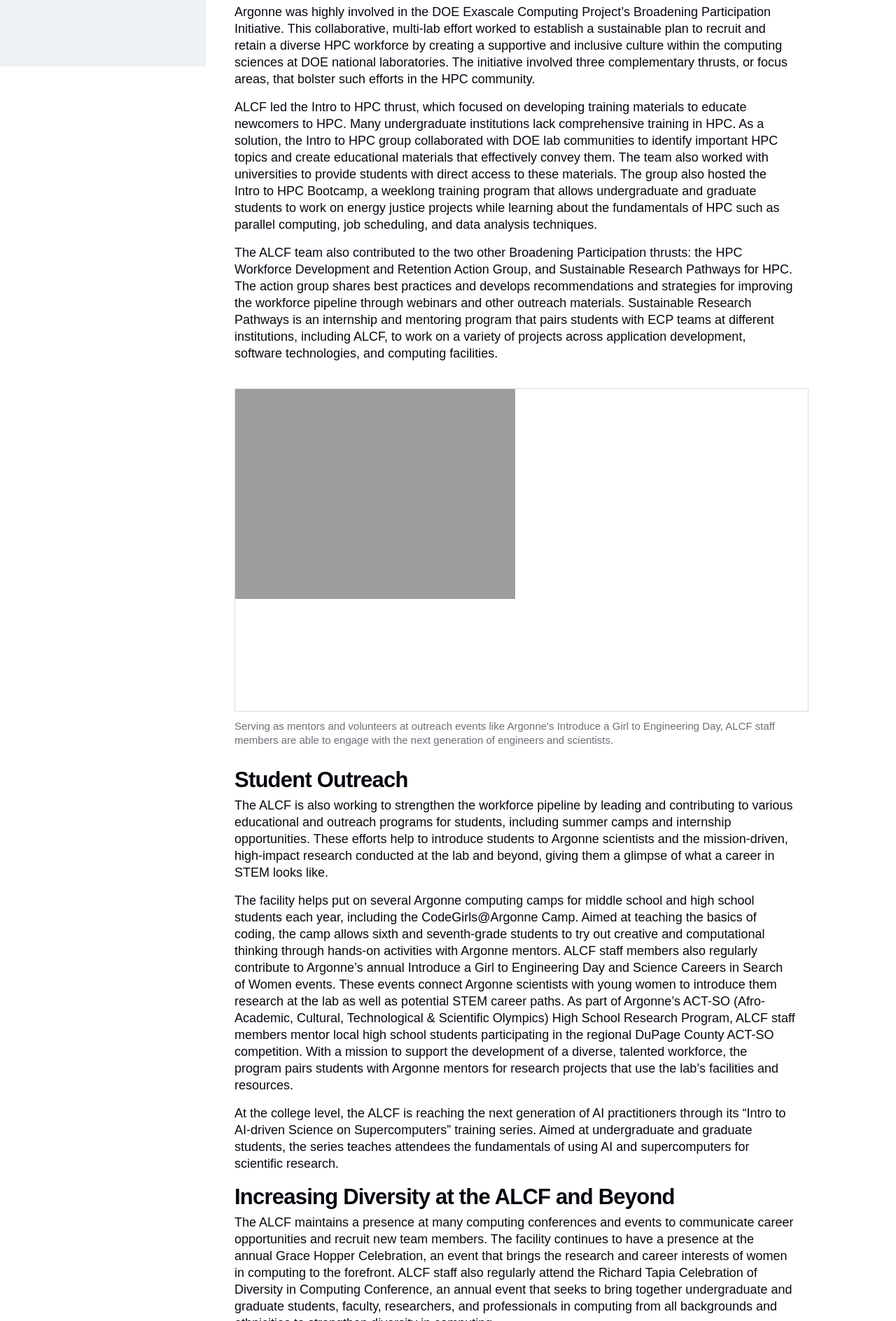
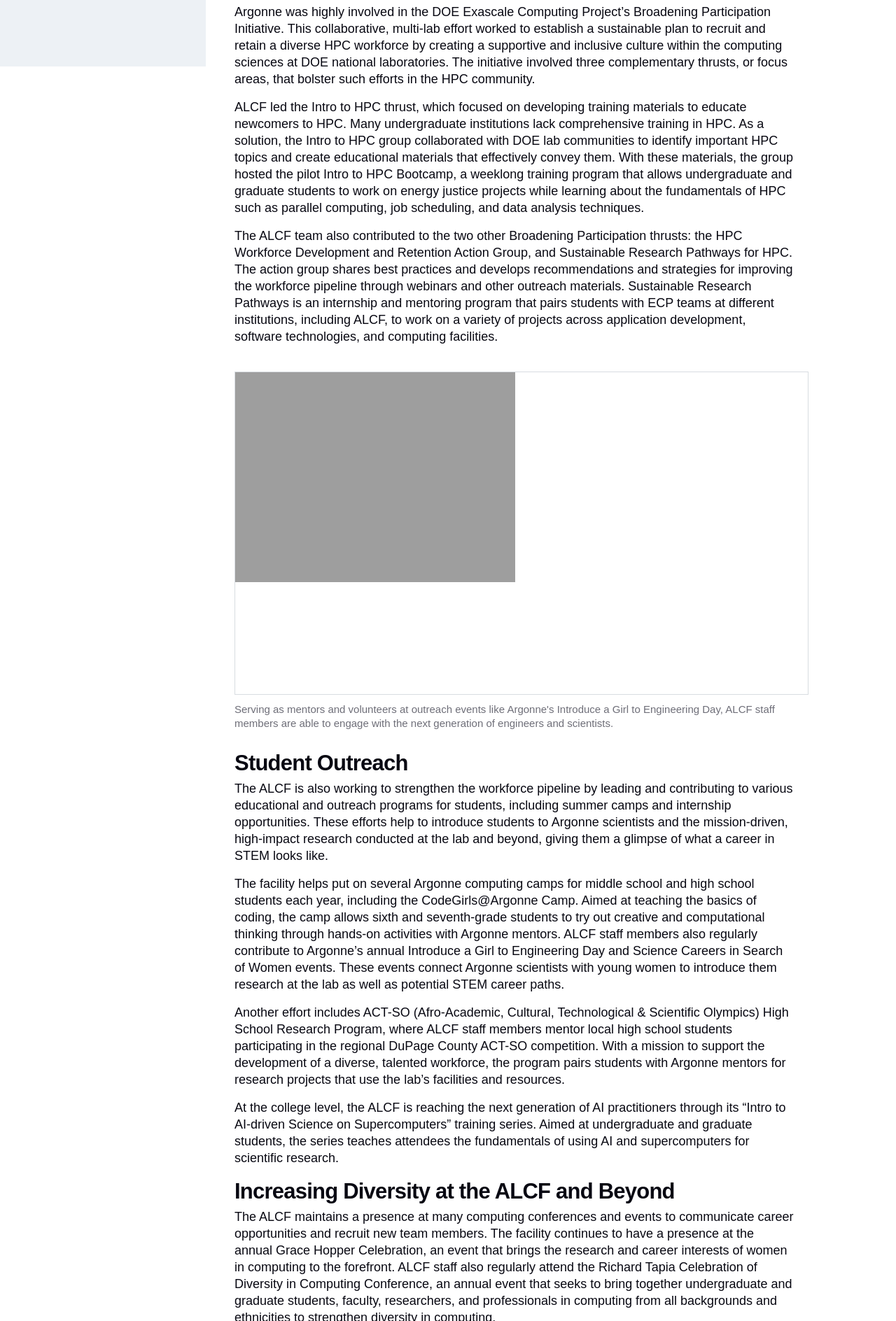
Before and after one commit to argonne-lcf/AR2023, a Jekyll site: the page built from 03_community/dei.md, in a window 1280 px wide. Shown: the part 1249-3137 px from the top of the page at 70% size. Built offline with Jekyll 4.4.1, drawn with Linux system fonts in a browser that asks for light colours; some web fonts are replaced; some of the changed text lies outside the part shown.

Commit message:
Updated dei-LL-2/20/24.md

```diff
--- a/03_community/dei.md
+++ b/03_community/dei.md
@@ -19,7 +19,8 @@ Having an inclusive and diverse workforce is key to enhancing creativity and pro
 
 Argonne was highly involved in the DOE Exascale Computing Project’s Broadening Participation Initiative. This collaborative, multi-lab effort worked to establish a sustainable plan to recruit and retain a diverse HPC workforce by creating a supportive and inclusive culture within the computing sciences at DOE national laboratories. The initiative involved three complementary thrusts, or focus areas, that bolster such efforts in the HPC community.
 
-ALCF led the Intro to HPC thrust, which focused on developing training materials to educate newcomers to HPC. Many undergraduate institutions lack comprehensive training in HPC. As a solution, the Intro to HPC group collaborated with DOE lab communities to identify important HPC topics and create educational materials that effectively convey them. The team also worked with universities to provide students with direct access to these materials. The group also hosted the Intro to HPC Bootcamp, a weeklong training program that allows undergraduate and graduate students to work on energy justice projects while learning about the fundamentals of HPC such as parallel computing, job scheduling, and data analysis techniques.
+ALCF led the Intro to HPC thrust, which focused on developing training materials to educate newcomers to HPC. Many undergraduate institutions lack comprehensive training in HPC. As a solution, the Intro to HPC group collaborated with DOE lab communities to identify important HPC topics and create educational materials that effectively convey them. With these materials, the group hosted the pilot Intro to HPC Bootcamp, a weeklong training program that allows undergraduate and graduate students to work on energy justice projects while learning about the fundamentals of HPC such as parallel computing, job scheduling, and data analysis techniques.
+
 
 The ALCF team also contributed to the two other Broadening Participation thrusts: the HPC Workforce Development and Retention Action Group, and Sustainable Research Pathways for HPC. The action group shares best practices and develops recommendations and strategies for improving the workforce pipeline through webinars and other outreach materials. Sustainable Research Pathways is an internship and mentoring program that pairs students with ECP teams at different institutions, including ALCF, to work on a variety of projects across application development, software technologies, and computing facilities.
 
@@ -32,7 +33,9 @@ The ALCF team also contributed to the two other Broadening Participation thrusts
 
 The ALCF is also working to strengthen the workforce pipeline by leading and contributing to various educational and outreach programs for students, including summer camps and internship opportunities. These efforts help to introduce students to Argonne scientists and the mission-driven, high-impact research conducted at the lab and beyond, giving them a glimpse of what a career in STEM looks like.
 
-The facility helps put on several Argonne computing camps for middle school and high school students each year, including the CodeGirls@Argonne Camp. Aimed at teaching the basics of coding, the camp allows sixth and seventh-grade students to try out creative and computational thinking through hands-on activities with Argonne mentors. ALCF staff members also regularly contribute to Argonne’s annual Introduce a Girl to Engineering Day and Science Careers in Search of Women events. These events connect Argonne scientists with young women to introduce them research at the lab as well as potential STEM career paths. As part of Argonne’s ACT-SO (Afro-Academic, Cultural, Technological & Scientific Olympics) High School Research Program, ALCF staff members mentor local high school students participating in the regional DuPage County ACT-SO competition. With a mission to support the development of a diverse, talented workforce, the program pairs students with Argonne mentors for research projects that use the lab’s facilities and resources.
+The facility helps put on several Argonne computing camps for middle school and high school students each year, including the CodeGirls@Argonne Camp. Aimed at teaching the basics of coding, the camp allows sixth and seventh-grade students to try out creative and computational thinking through hands-on activities with Argonne mentors. ALCF staff members also regularly contribute to Argonne’s annual Introduce a Girl to Engineering Day and Science Careers in Search of Women events. These events connect Argonne scientists with young women to introduce them research at the lab as well as potential STEM career paths.
+
+Another effort includes ACT-SO (Afro-Academic, Cultural, Technological & Scientific Olympics) High School Research Program, where ALCF staff members mentor local high school students participating in the regional DuPage County ACT-SO competition. With a mission to support the development of a diverse, talented workforce, the program pairs students with Argonne mentors for research projects that use the lab’s facilities and resources.
 
 At the college level, the ALCF is reaching the next generation of AI practitioners through its “Intro to AI-driven Science on Supercomputers” training series. Aimed at undergraduate and graduate students, the series teaches attendees the fundamentals of using AI and supercomputers for scientific research.
 
```
Also changed, not shown: other parts of 03_community/dei.md (+1 -1 lines).
